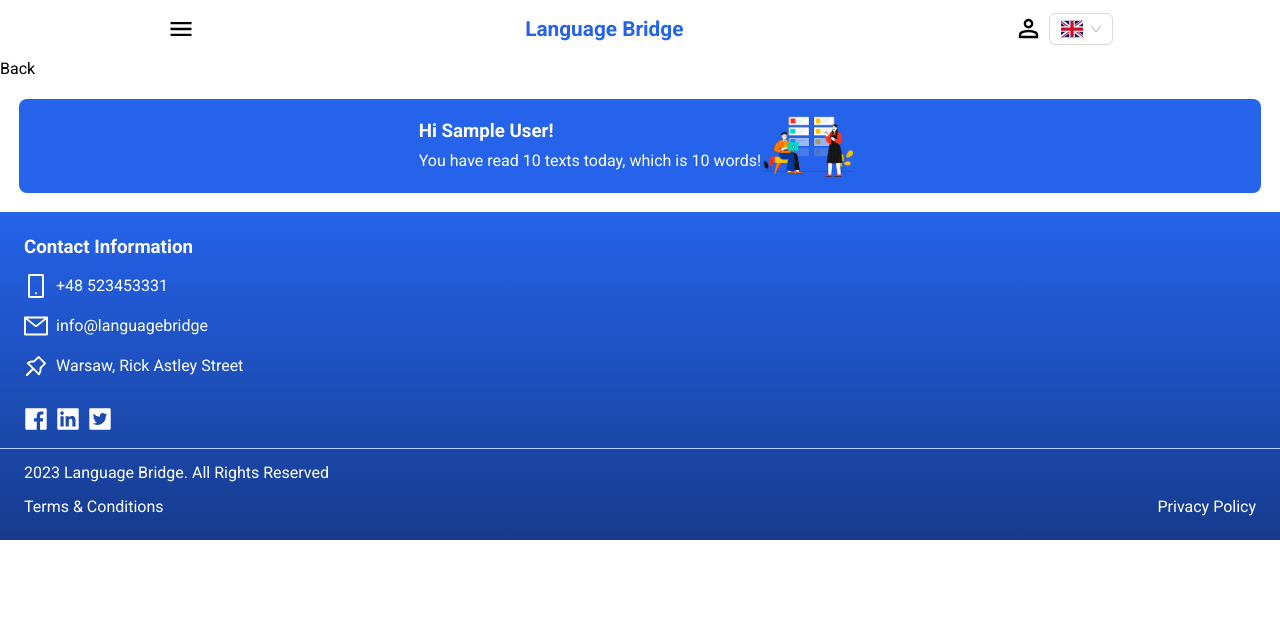
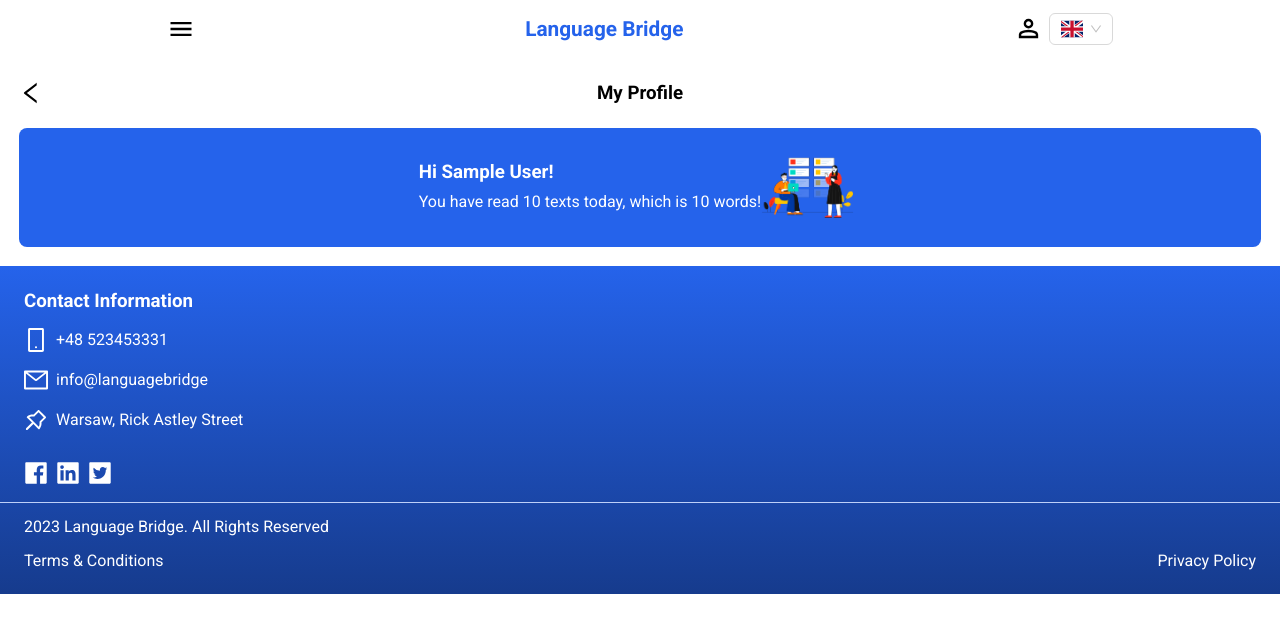
Before and after one commit to ReQ1964/language-bridge, a Next.js app: page /account/profile in a window 1280 px wide. Shown: the top 632 px of the page. Built offline with nearby package versions, Linux system fonts and the light colour scheme; no server answers; sample sign-in values are in the browser's storage.

Commit message:
feat: :sparkles: add BackNavigationBar with stories and partial tests

```diff
--- a/components/Account/Profile/DailyAnnouncement/DailyAnnouncement.styles.ts
+++ b/components/Account/Profile/DailyAnnouncement/DailyAnnouncement.styles.ts
@@ -8,7 +8,7 @@ const DailyAnnoucementContainer = styled.article`
   background-color: ${(props) => props.theme.colors.background.primary.color};
   border-radius: 0.5rem;
   color: white;
-  padding: 1rem;
+  padding: 1.8rem 1rem;
   margin: ${(props) => props.theme.sizes.defaultMargins};
   img {
     height: 100%;
--- /dev/null
+++ b/components/Reusable/BackNavigationBar/BackNavigationBar.styles.ts
@@ -0,0 +1,16 @@
+import styled from 'styled-components'
+
+const BackNavigationNav = styled.nav`
+  text-align: center;
+  position: relative;
+  margin: 1.5rem 0;
+  span {
+    position: absolute;
+    left: ${(props) => props.theme.sizes.defaultMargins};
+    top: 50%;
+    transform: translateY(-50%);
+    font-size: 1.5rem;
+  }
+`
+
+export { BackNavigationNav }
--- /dev/null
+++ b/components/Reusable/BackNavigationBar/BackNavigationBar.tsx
@@ -0,0 +1,17 @@
+import React from 'react'
+import { LeftOutlined } from '@ant-design/icons'
+import useBackNavigation from '@/hooks/useBackNavigation'
+import { BackNavigationNav } from './BackNavigationBar.styles'
+
+const BackNavigationBar = ({ currentPageName }: { currentPageName: string }) => {
+  const { goBack } = useBackNavigation()
+
+  return (
+    <BackNavigationNav>
+      <LeftOutlined onClick={goBack} data-testid="navIcon" />
+      <h3>{currentPageName}</h3>
+    </BackNavigationNav>
+  )
+}
+
+export default BackNavigationBar
--- a/pages/account/profile.tsx
+++ b/pages/account/profile.tsx
@@ -1,13 +1,11 @@
 import withRouteProtection from '@/utils/withRouteProtection'
-import useBackNavigation from '@/hooks/useBackNavigation'
 import DailyAnnouncement from '@/components/Account/Profile/DailyAnnouncement/DailyAnnouncement'
+import BackNavigationBar from '@/components/Reusable/BackNavigationBar/BackNavigationBar'
 
 const ProfilePage = () => {
-  const { goBack } = useBackNavigation()
-
   return (
     <section>
-      <p onClick={goBack}> Back</p>
+      <BackNavigationBar currentPageName="My Profile" />
       <DailyAnnouncement wordsQuantity={10} textsQuantity={10} />
     </section>
   )
```
Also changed, not shown: 2 other files (tests, documents, lock files or other folders).
